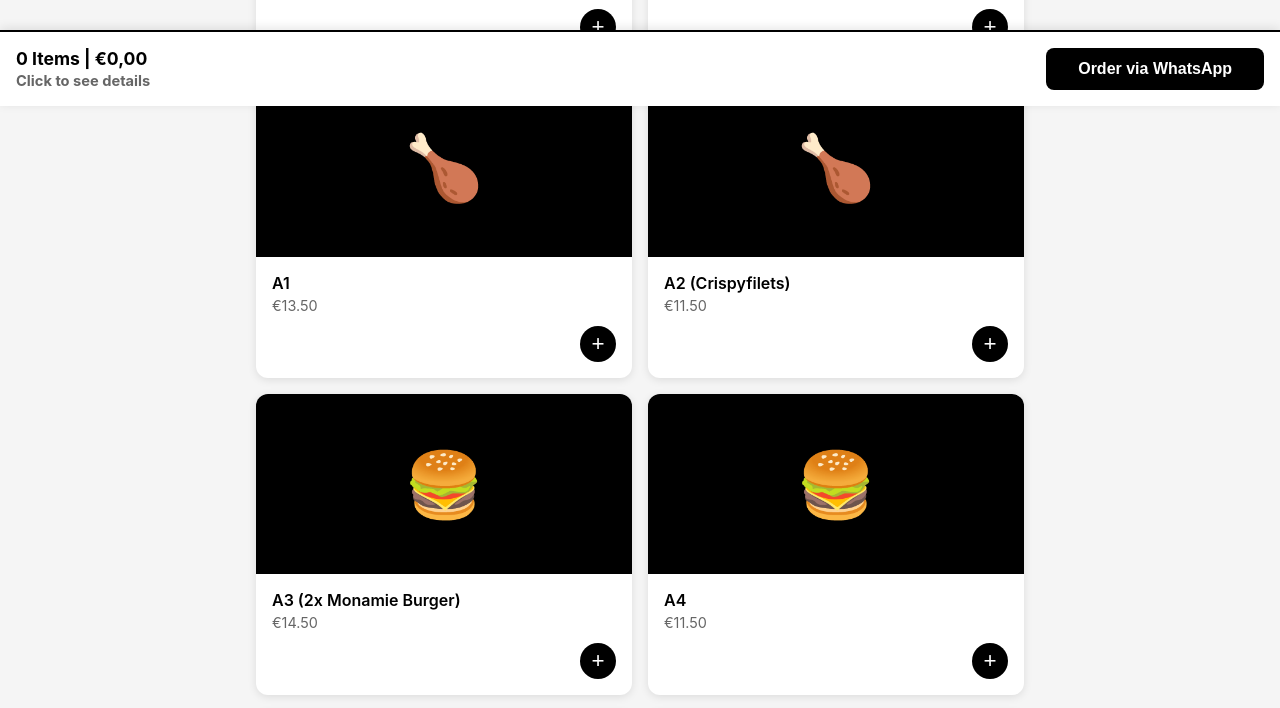
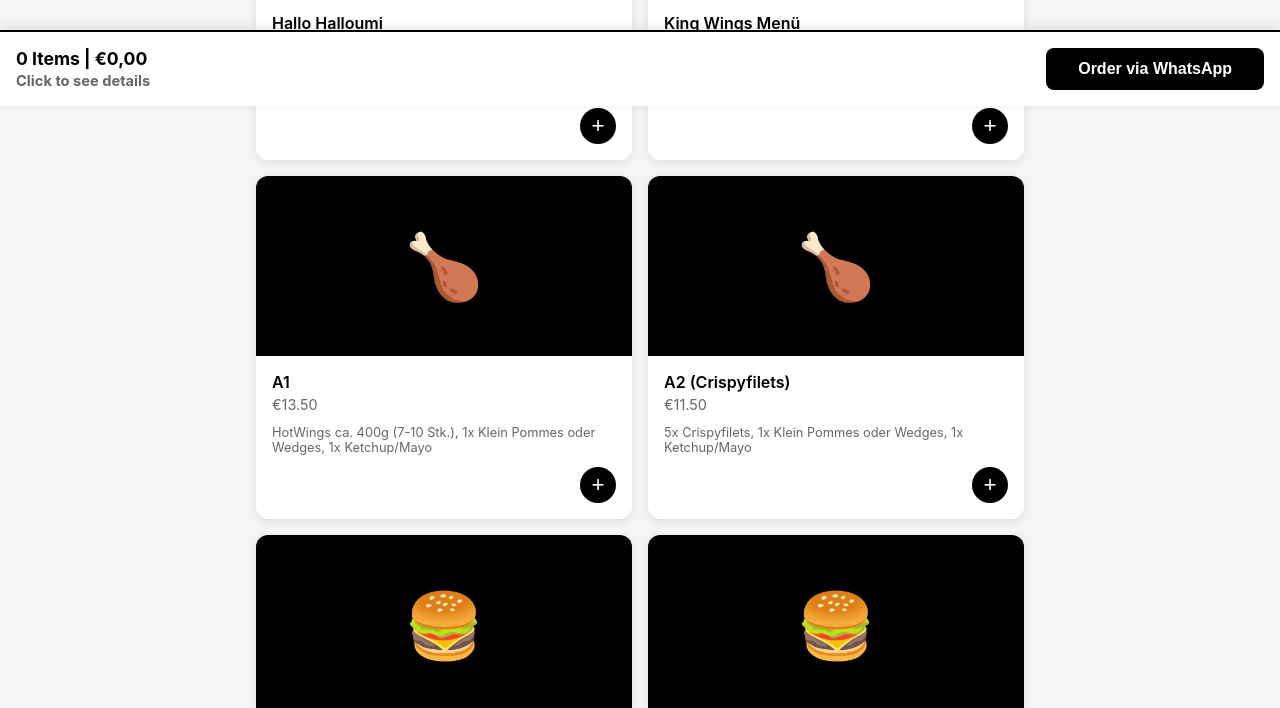
Before and after one commit to toklutimur/monamie-burger, a plain HTML site: page index.html in a window 1280 px wide. Shown: the part 694-1402 px from the top of the page. Drawn offline with Linux system fonts and the light colour scheme.

Commit message:
Add descriptions to all products and display them in grid layout

```diff
--- a/index.html
+++ b/index.html
@@ -207,80 +207,80 @@
   <script>
     const PRODUCTS = {
       'Chicken Menüs': [
-        { id: 'yoyo', name: 'YoYo Menü', price: 14.00, emoji: '🍗' },
-        { id: 'bbq', name: 'BBQ Menü', price: 10.00, emoji: '🍔' },
-        { id: 'hallohalloumi', name: 'Hallo Halloumi', price: 11.50, emoji: '🧀' },
-        { id: 'kingwings', name: 'King Wings Menü', price: 13.50, emoji: '🍗' },
-        { id: 'a1', name: 'A1', price: 13.50, emoji: '🍗' },
-        { id: 'a2', name: 'A2 (Crispyfilets)', price: 11.50, emoji: '🍗' },
-        { id: 'a3', name: 'A3 (2x Monamie Burger)', price: 14.50, emoji: '🍔' },
-        { id: 'a4', name: 'A4', price: 11.50, emoji: '🍔' },
-        { id: 'bigmama', name: 'Big Mama', price: 14.00, emoji: '🍔' },
-        { id: 'happybox', name: 'Happy Box', price: 7.90, emoji: '📦' },
-        { id: 'crushburger', name: 'Crush Menü', price: 14.00, emoji: '🍔' },
-        { id: 'doublcrush', name: 'Double Crush Menü', price: 16.00, emoji: '🍔' },
-        { id: 'pomwrap', name: 'Pomwrap', price: 5.00, emoji: '🌯' },
-        { id: 'b3', name: 'B3', price: 13.00, emoji: '🍔' },
-        { id: 'chickenwrapmenu', name: 'Chicken-Wrap Menü', price: 11.00, emoji: '🌯' },
-        { id: 'nuggetwrapmenu', name: 'Nugget-Wrap Menü', price: 11.00, emoji: '🌯' },
-        { id: 'veggietwister', name: 'Veggie Twister Menü', price: 11.00, emoji: '🌱' },
-        { id: 'filetburgermenu', name: 'Filet Burger Menü', price: 12.00, emoji: '🍔' },
-        { id: 'veggiemenu', name: 'Veggie Menü', price: 11.50, emoji: '🌱' },
-        { id: 'nuggetburgermenu', name: 'Nugget Burger Menü', price: 11.50, emoji: '🍗' },
-        { id: 'redreaper', name: 'Red Reaper Menü', price: 11.00, emoji: '🌶' },
-        { id: 'bbqwrapmenu', name: 'BBQ-Wrap Menü', price: 11.00, emoji: '🌯' },
+        { id: 'yoyo', name: 'YoYo Menü', price: 14.00, emoji: '🍗', desc: '1x YoYo Burger mit Jalapeño und Cheese "L", 1x Klein Pommes oder Wedges, 1x Ketchup/Mayo, ca. 130 g HotWings (2-3 Stk.)' },
+        { id: 'bbq', name: 'BBQ Menü', price: 10.00, emoji: '🍔', desc: '1x BBQ Burger mit Cheese "L", 1x Clausthalsalat' },
+        { id: 'hallohalloumi', name: 'Hallo Halloumi', price: 11.50, emoji: '🧀', desc: '1x Halloumi Burger "L", 1x Klein Pommes oder Wedges, 1x Ketchup/Mayo' },
+        { id: 'kingwings', name: 'King Wings Menü', price: 13.50, emoji: '🍗', desc: 'Deep-Fried Chicken Wings (Scharf) ca. 400g (7-10), 1x Klein Pommes oder Wedges' },
+        { id: 'a1', name: 'A1', price: 13.50, emoji: '🍗', desc: 'HotWings ca. 400g (7-10 Stk.), 1x Klein Pommes oder Wedges, 1x Ketchup/Mayo' },
+        { id: 'a2', name: 'A2 (Crispyfilets)', price: 11.50, emoji: '🍗', desc: '5x Crispyfilets, 1x Klein Pommes oder Wedges, 1x Ketchup/Mayo' },
+        { id: 'a3', name: 'A3 (2x Monamie Burger)', price: 14.50, emoji: '🍔', desc: '2x Monamie Burger "L", 1x Klein Pommes oder Wedges, 1x Ketchup/Mayo' },
+        { id: 'a4', name: 'A4', price: 11.50, emoji: '🍔', desc: '1x Monamie Burger "L", 1x Klein Pommes oder Wedges, 1x Clausthal Salat, 1x Ketchup/Mayo' },
+        { id: 'bigmama', name: 'Big Mama', price: 14.00, emoji: '🍔', desc: '1x Big Mama Burger mit Cheese "XL", 1x Groß Pommes oder Wedges, 1x Ketchup/Mayo' },
+        { id: 'happybox', name: 'Happy Box', price: 7.90, emoji: '📦', desc: '1x Quick Chicken Burger oder 2x Crispyfilets, 1x Klein Pommes oder Wedges, 1x Überraschung, 1x Caprisonne, 1x Ketchup/Mayo' },
+        { id: 'crushburger', name: 'Crush Menü', price: 14.00, emoji: '🍔', desc: '1x Crush Burger mit Cheese "XL", 1x Groß Pommes oder Wedges, 1x Ketchup/Mayo' },
+        { id: 'doublcrush', name: 'Double Crush Menü', price: 16.00, emoji: '🍔', desc: '1x Double Crush Burger mit Cheese "XXL", 1x Groß Pommes oder Wedges, 1x Ketchup/Mayo' },
+        { id: 'pomwrap', name: 'Pomwrap', price: 5.00, emoji: '🌯', desc: '1x Knusprige Pommes in einem frischen Wrap' },
+        { id: 'b3', name: 'B3', price: 13.00, emoji: '🍔', desc: '1x Monamie Burger "L", 2x Crispyfilets, 1x Klein Pommes oder Wedges, 1x Ketchup/Mayo' },
+        { id: 'chickenwrapmenu', name: 'Chicken-Wrap Menü', price: 11.00, emoji: '🌯', desc: '1x Chickenwrap, 1x Klein Pommes oder Wedges, 1x Ketchup/Mayo' },
+        { id: 'nuggetwrapmenu', name: 'Nugget-Wrap Menü', price: 11.00, emoji: '🌯', desc: '1x Nugget-Wrap, 1x Klein Pommes oder Wedges, 1x Ketchup/Mayo' },
+        { id: 'veggietwister', name: 'Veggie Twister Menü', price: 11.00, emoji: '🌱', desc: '1x Veggie Twister, 1x Klein Pommes oder Wedges, 1x Ketchup/Mayo' },
+        { id: 'filetburgermenu', name: 'Filet Burger Menü', price: 12.00, emoji: '🍔', desc: '1x Filet Burger, 1x Klein Pommes oder Wedges, 1x Ketchup/Mayo' },
+        { id: 'veggiemenu', name: 'Veggie Menü', price: 11.50, emoji: '🌱', desc: '1x Veggie Burger "L", 1x Klein Pommes oder Wedges, 1x Ketchup/Mayo' },
+        { id: 'nuggetburgermenu', name: 'Nugget Burger Menü', price: 11.50, emoji: '🍗', desc: '1x Nugget Burger, 1x Klein Pommes oder Wedges, 1x Ketchup/Mayo' },
+        { id: 'redreaper', name: 'Red Reaper Menü', price: 11.00, emoji: '🌶', desc: '1x Red Reaper Burger "L", 1x Klein Pommes oder Wedges, 1x Ketchup/Mayo' },
+        { id: 'bbqwrapmenu', name: 'BBQ-Wrap Menü', price: 11.00, emoji: '🌯', desc: '1x BBQ-Wrap, 1x Klein Pommes oder Wedges, 1x Ketchup/Mayo' },
       ],
       'Beef Burger': [
-        { id: 'beefburger', name: 'Beef Burger', price: 9.00, emoji: '🥩' },
-        { id: 'doublebeef', name: 'Double Beef Burger', price: 13.00, emoji: '🥩' },
-        { id: 'cheeseburger', name: 'Cheeseburger', price: 10.00, emoji: '🧀' },
-        { id: 'doublecheese', name: 'Double Cheeseburger', price: 13.50, emoji: '🧀' },
-        { id: 'royalbeef', name: 'Royal Beef Burger', price: 13.00, emoji: '👑' },
-        { id: 'royalcheese', name: 'Royal Cheeseburger', price: 13.50, emoji: '👑' },
-        { id: 'doubleroy', name: 'Double Royal Beef', price: 15.50, emoji: '👑' },
+        { id: 'beefburger', name: 'Beef Burger', price: 9.00, emoji: '🥩', desc: '1x Beef Burger' },
+        { id: 'doublebeef', name: 'Double Beef Burger', price: 13.00, emoji: '🥩', desc: '1x Double Beef Burger' },
+        { id: 'cheeseburger', name: 'Cheeseburger', price: 10.00, emoji: '🧀', desc: '1x Cheeseburger' },
+        { id: 'doublecheese', name: 'Double Cheeseburger', price: 13.50, emoji: '🧀', desc: '1x Double Cheeseburger' },
+        { id: 'royalbeef', name: 'Royal Beef Burger', price: 13.00, emoji: '👑', desc: '1x Royal Beef Burger' },
+        { id: 'royalcheese', name: 'Royal Cheeseburger', price: 13.50, emoji: '👑', desc: '1x Royal Cheeseburger' },
+        { id: 'doubleroy', name: 'Double Royal Beef', price: 15.50, emoji: '👑', desc: '1x Double Royal Beef Burger' },
       ],
       'Sides': [
-        { id: 'pomssmall', name: 'Pommes Klein', price: 2.90, emoji: '🍟' },
-        { id: 'pomslarge', name: 'Pommes Groß', price: 3.90, emoji: '🍟' },
-        { id: 'wedgessmall', name: 'Wedges Klein', price: 2.90, emoji: '🥔' },
-        { id: 'wedgeslarge', name: 'Wedges Groß', price: 3.90, emoji: '🥔' },
-        { id: 'salat', name: 'Clausthalsalat', price: 3.50, emoji: '🥗' },
+        { id: 'pomssmall', name: 'Pommes Klein', price: 2.90, emoji: '🍟', desc: 'Klassische Pommes' },
+        { id: 'pomslarge', name: 'Pommes Groß', price: 3.90, emoji: '🍟', desc: 'Klassische Pommes' },
+        { id: 'wedgessmall', name: 'Wedges Klein', price: 2.90, emoji: '🥔', desc: 'Wedges' },
+        { id: 'wedgeslarge', name: 'Wedges Groß', price: 3.90, emoji: '🥔', desc: 'Wedges' },
+        { id: 'salat', name: 'Clausthalsalat', price: 3.50, emoji: '🥗', desc: 'Frischer Salat' },
       ],
       'Single Chicken': [
-        { id: 'hotwings230', name: 'HotWings (230g/4-6 Stk.)', price: 8.50, emoji: '🍗' },
-        { id: 'hotwings350', name: 'HotWings (350g/7-9 Stk.)', price: 12.50, emoji: '🍗' },
-        { id: 'hotwings540', name: 'HotWings (540g/10-14 Stk.)', price: 17.50, emoji: '🍗' },
-        { id: 'crispy4', name: 'Crispy Filet (4x)', price: 8.50, emoji: '🍗' },
-        { id: 'crispy6', name: 'Crispy Filet (6x)', price: 12.50, emoji: '🍗' },
-        { id: 'crispy9', name: 'Crispy Filet (9x)', price: 17.50, emoji: '🍗' },
-        { id: 'chickenbites6', name: 'Chicken Bites (6x)', price: 8.50, emoji: '🍗' },
-        { id: 'chickenbites9', name: 'Chicken Bites (9x)', price: 12.50, emoji: '🍗' },
-        { id: 'chickenbites15', name: 'Chicken Bites (15x)', price: 17.50, emoji: '🍗' },
-        { id: 'geflugel', name: 'Geflügel-Bratwurst', price: 9.00, emoji: '🌭' },
+        { id: 'hotwings230', name: 'HotWings (230g/4-6 Stk.)', price: 8.50, emoji: '🍗', desc: 'HotWings ca. 230g (4-6 Stück)' },
+        { id: 'hotwings350', name: 'HotWings (350g/7-9 Stk.)', price: 12.50, emoji: '🍗', desc: 'HotWings ca. 350g (7-9 Stück)' },
+        { id: 'hotwings540', name: 'HotWings (540g/10-14 Stk.)', price: 17.50, emoji: '🍗', desc: 'HotWings ca. 540g (10-14 Stück)' },
+        { id: 'crispy4', name: 'Crispy Filet (4x)', price: 8.50, emoji: '🍗', desc: '4x Crispyfilets' },
+        { id: 'crispy6', name: 'Crispy Filet (6x)', price: 12.50, emoji: '🍗', desc: '6x Crispyfilets' },
+        { id: 'crispy9', name: 'Crispy Filet (9x)', price: 17.50, emoji: '🍗', desc: '9x Crispyfilets' },
+        { id: 'chickenbites6', name: 'Chicken Bites (6x)', price: 8.50, emoji: '🍗', desc: '6x Chicken Bites' },
+        { id: 'chickenbites9', name: 'Chicken Bites (9x)', price: 12.50, emoji: '🍗', desc: '9x Chicken Bites' },
+        { id: 'chickenbites15', name: 'Chicken Bites (15x)', price: 17.50, emoji: '🍗', desc: '15x Chicken Bites' },
+        { id: 'geflugel', name: 'Geflügel-Bratwurst', price: 9.00, emoji: '🌭', desc: 'Geflügel-Bratwurst' },
       ],
       'Finger Food': [
-        { id: 'nuggets6', name: 'Chicken Nuggets (6x)', price: 4.50, emoji: '🍗' },
-        { id: 'nuggets10', name: 'Chicken Nuggets (10x)', price: 7.50, emoji: '🍗' },
-        { id: 'chili6', name: 'Chili Cheese (6x)', price: 4.50, emoji: '🧀' },
-        { id: 'chili10', name: 'Chili Cheese (10x)', price: 7.50, emoji: '🧀' },
-        { id: 'onion6', name: 'Onion Rings (6x)', price: 4.50, emoji: '🧅' },
-        { id: 'onion10', name: 'Onion Rings (10x)', price: 7.50, emoji: '🧅' },
-        { id: 'mozz6', name: 'Mozzarella Sticks (6x)', price: 4.50, emoji: '🧀' },
-        { id: 'mozz10', name: 'Mozzarella Sticks (10x)', price: 7.50, emoji: '🧀' },
+        { id: 'nuggets6', name: 'Chicken Nuggets (6x)', price: 4.50, emoji: '🍗', desc: '6x Chicken Nuggets' },
+        { id: 'nuggets10', name: 'Chicken Nuggets (10x)', price: 7.50, emoji: '🍗', desc: '10x Chicken Nuggets' },
+        { id: 'chili6', name: 'Chili Cheese (6x)', price: 4.50, emoji: '🧀', desc: '6x Chili Cheese Nuggets' },
+        { id: 'chili10', name: 'Chili Cheese (10x)', price: 7.50, emoji: '🧀', desc: '10x Chili Cheese Nuggets' },
+        { id: 'onion6', name: 'Onion Rings (6x)', price: 4.50, emoji: '🧅', desc: '6x Onion Rings' },
+        { id: 'onion10', name: 'Onion Rings (10x)', price: 7.50, emoji: '🧅', desc: '10x Onion Rings' },
+        { id: 'mozz6', name: 'Mozzarella Sticks (6x)', price: 4.50, emoji: '🧀', desc: '6x Mozzarella Sticks' },
+        { id: 'mozz10', name: 'Mozzarella Sticks (10x)', price: 7.50, emoji: '🧀', desc: '10x Mozzarella Sticks' },
       ],
       'Buckets': [
-        { id: 'bucket2', name: 'Small Mix Bucket (2p)', price: 29.90, emoji: '🪣' },
-        { id: 'bucket3', name: 'Medium Mix Bucket (3p)', price: 34.90, emoji: '🪣' },
-        { id: 'bucketfilet', name: 'Filet Bucket', price: 24.90, emoji: '🪣' },
-        { id: 'bucketparty', name: 'Party Bucket (4p)', price: 44.90, emoji: '🪣' },
-        { id: 'bucketsnack', name: 'Snack Bucket', price: 22.00, emoji: '🪣' },
+        { id: 'bucket2', name: 'Small Mix Bucket (2p)', price: 29.90, emoji: '🪣', desc: 'Für 2 Personen' },
+        { id: 'bucket3', name: 'Medium Mix Bucket (3p)', price: 34.90, emoji: '🪣', desc: 'Für 3 Personen' },
+        { id: 'bucketfilet', name: 'Filet Bucket', price: 24.90, emoji: '🪣', desc: 'Mit Filets' },
+        { id: 'bucketparty', name: 'Party Bucket (4p)', price: 44.90, emoji: '🪣', desc: 'Für 4 Personen' },
+        { id: 'bucketsnack', name: 'Snack Bucket', price: 22.00, emoji: '🪣', desc: 'Kleiner Bucket' },
       ],
       'Beverages': [
-        { id: 'cola', name: 'Cola/Fanta/Sprite (0,33l)', price: 2.50, emoji: '🥤' },
-        { id: 'water', name: 'Water (0,33l)', price: 2.20, emoji: '💧' },
-        { id: 'ayran', name: 'Ayran (0,25l)', price: 2.50, emoji: '🥛' },
-        { id: 'icetea', name: 'Ice Tea (0,33l)', price: 2.50, emoji: '🍵' },
-        { id: 'beer', name: 'Beer (0,33l)', price: 3.90, emoji: '🍺' },
+        { id: 'cola', name: 'Cola/Fanta/Sprite (0,33l)', price: 2.50, emoji: '🥤', desc: '0,33l' },
+        { id: 'water', name: 'Water (0,33l)', price: 2.20, emoji: '💧', desc: '0,33l' },
+        { id: 'ayran', name: 'Ayran (0,25l)', price: 2.50, emoji: '🥛', desc: '0,25l' },
+        { id: 'icetea', name: 'Ice Tea (0,33l)', price: 2.50, emoji: '🍵', desc: '0,33l' },
+        { id: 'beer', name: 'Beer (0,33l)', price: 3.90, emoji: '🍺', desc: '0,33l' },
       ],
     };
 
@@ -314,6 +314,7 @@
             <div class="product-content">
               <div class="product-name">${product.name}</div>
               <div class="product-price">€${product.price.toFixed(2)}</div>
+              ${product.desc ? `<div style="font-size: 0.8rem; color: #666; margin-bottom: 0.75rem;">${product.desc}</div>` : ''}
               <div class="controls">
                 ${qty > 0 ? `<button class="btn" onclick="removeItem('${product.id}')">−</button>` : ''}
                 ${qty > 0 ? `<span class="qty">${qty}</span>` : ''}
```
